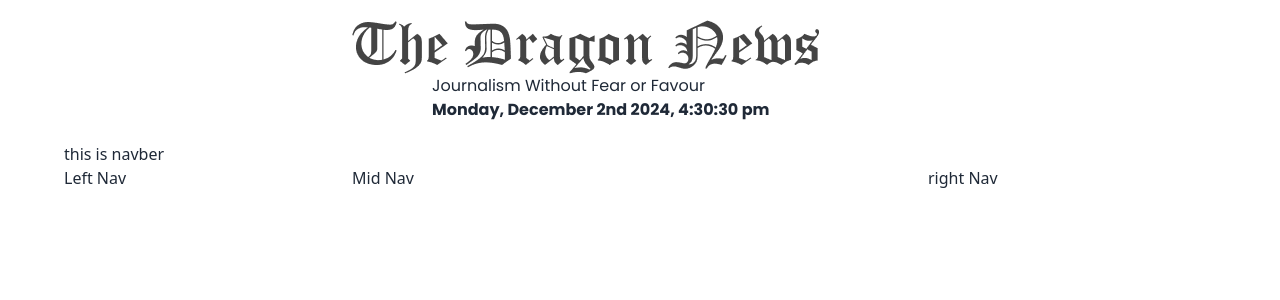
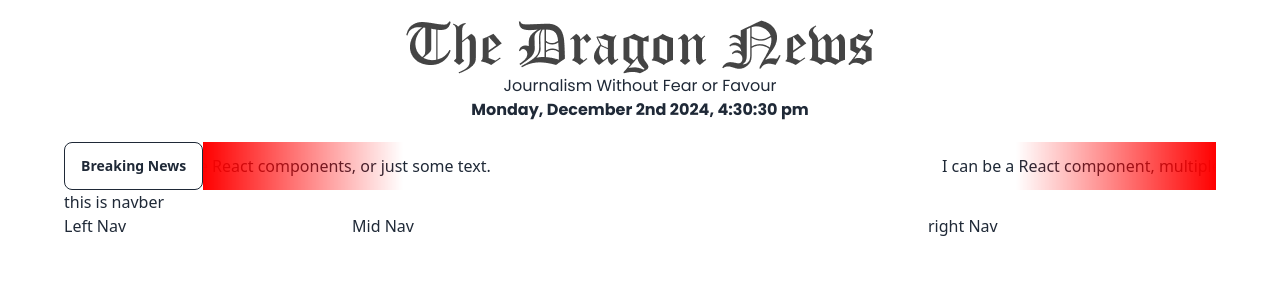
Before and after one commit to hulk-code/Online-News, a React (Vite) app: page / in a window 1280 px wide. Shown: the top 300 px of the page. Built offline with nearby package versions, Linux system fonts and the light colour scheme.

Commit message:
Breaking News using marquee

```diff
--- a/package.json
+++ b/package.json
@@ -16,6 +16,7 @@
     "moment": "^2.30.1",
     "react": "^18.3.1",
     "react-dom": "^18.3.1",
+    "react-fast-marquee": "^1.6.5",
     "react-router-dom": "^7.0.1",
     "sort-by": "^1.2.0"
   },
--- /dev/null
+++ b/src/Component/Layout/Page/BreakingNews/BreakingNews.jsx
@@ -0,0 +1,15 @@
+import Marquee from "react-fast-marquee";
+
+const BreakingNews = () => {
+  return (
+    <div className="flex">
+        <button className="btn btn-outline">Breaking News</button>
+      <Marquee pauseOnHover={true} gradient={true} gradientColor="red">
+        I can be a React component, multiple React components, or just some
+        text.
+      </Marquee>
+    </div>
+  );
+};
+
+export default BreakingNews;
--- a/src/Component/Layout/Page/Home/Home.jsx
+++ b/src/Component/Layout/Page/Home/Home.jsx
@@ -1,6 +1,7 @@
 import Header from "../../SharedItem/Header/Header";
 import LeftNav from "../../SharedItem/LeftNav/LeftNav";
 import Navber from "../../SharedItem/Navber/Navber";
+import BreakingNews from "../BreakingNews/BreakingNews";
 import MidNav from "../MidNav/MidNav";
 import RightNav from "../RightNav/RightNav";
 
@@ -8,6 +9,7 @@ const Home = () => {
   return (
     <div>
       <Header></Header>
+      <BreakingNews></BreakingNews>
       <Navber></Navber>
       <div className="grid grid-cols-1 md:grid-cols-4">
         <div>
--- a/src/Component/Layout/SharedItem/Header/Header.jsx
+++ b/src/Component/Layout/SharedItem/Header/Header.jsx
@@ -2,10 +2,10 @@ import moment from 'moment';
 import logo from '../../../../assets/logo.png'
 const Header = () => {
     return (
-        <div className='w-1/2 mx-auto mb-5 mt-5'>
-         <img src={logo} alt="" />
-         <h1 className=' md:ml-20 font-poppins font-thin'>Journalism Without Fear or Favour</h1>
-         <p className=' md:ml-20 font-poppins font-bold'>{moment().format("dddd, MMMM Do YYYY, h:mm:ss a")}</p>
+        <div className='mb-5 mt-5 text-center'>
+         <img className='mx-auto' src={logo} alt="" />
+         <h1 className=' font-poppins font-thin'>Journalism Without Fear or Favour</h1>
+         <p className=' font-poppins font-bold'>{moment().format("dddd, MMMM Do YYYY, h:mm:ss a")}</p>
         </div>
     );
 };
```
Also changed, not shown: 1 other file (tests, documents, lock files or other folders).
